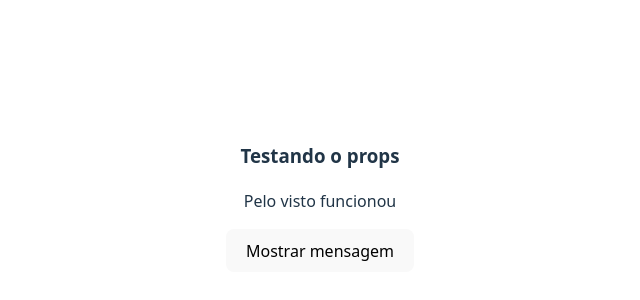
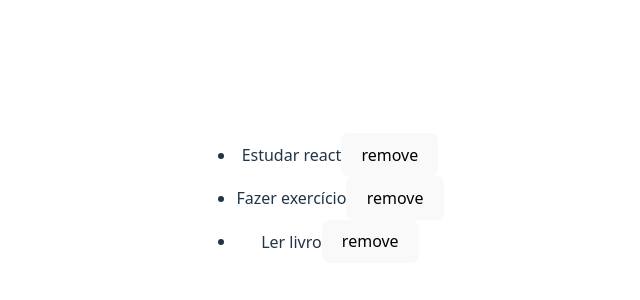
Before and after one commit to DouglasYHWH-Developer/React, a React (Vite) app in the folder Painel_de_Usuario/: page / in a window 1280 px wide. Shown: the part 202-502 px from the top of the page, without its empty margins (320-960 px from the left). Built offline with nearby package versions, Linux system fonts and the light colour scheme.

Commit message:
adição do exercicio 6 de criar lista de tarefas

```diff
--- a/Painel_de_Usuario/src/App.jsx
+++ b/Painel_de_Usuario/src/App.jsx
@@ -4,15 +4,17 @@ import ListaDeCompras from './components/ListaDeCompras'
 import Painel from './components/Painel'
 import PainelVisibilidade from './components/PainelVisibilidade'
 import Mensagem from './components/Mensagem'
+import ListaTarefas from './components/ListaTarefas'
 
 function App() {
 
-  function mostrarMensagem() {
+  {/*function mostrarMensagem() {
     console.log("Mensagem")
-  }
+  }*/}
 
   return (
     <>
+       <ListaTarefas />
      { /*<Painel />*/}
      {/*<PainelVisibilidade />*/}
      {/*<ListaDeCompras />*/}
@@ -22,11 +24,11 @@ function App() {
       <p>Este conteúdo está sendo passado como children para o Layout.</p>
      </Layout>}
      {/* props em funções */}
-     <Mensagem
+     {/*<Mensagem
       titulo={"Testando o props"}
       texto={"Pelo visto funcionou"}
       myFunction={mostrarMensagem}
-    />
+    />*/}
 
 
     </>
--- /dev/null
+++ b/Painel_de_Usuario/src/components/ListaTarefas.jsx
@@ -0,0 +1,29 @@
+import { useState } from "react";
+const ListaTarefas = () => {
+
+    const [tarefas, setTarefas] = useState([
+        "Estudar react",
+        "Fazer exercício",
+        "Ler livro",
+    ]);
+
+    const removeList = () => {
+        setTarefas((item) => {
+            return item.slice(0, -1)
+        })
+    }
+
+  return (
+    <div>
+       <ul>
+        {tarefas.map((item) => (
+            <li>{item}<button onClick={removeList}>remove</button></li>
+        ))}
+        {!tarefas.length && <p>Lista vazia</p>}
+       </ul>
+
+    </div>
+  )
+}
+
+export default ListaTarefas;
```
Also changed, not shown: Painel_de_Usuario/src/06-exercicio de revisão.txt (added).
